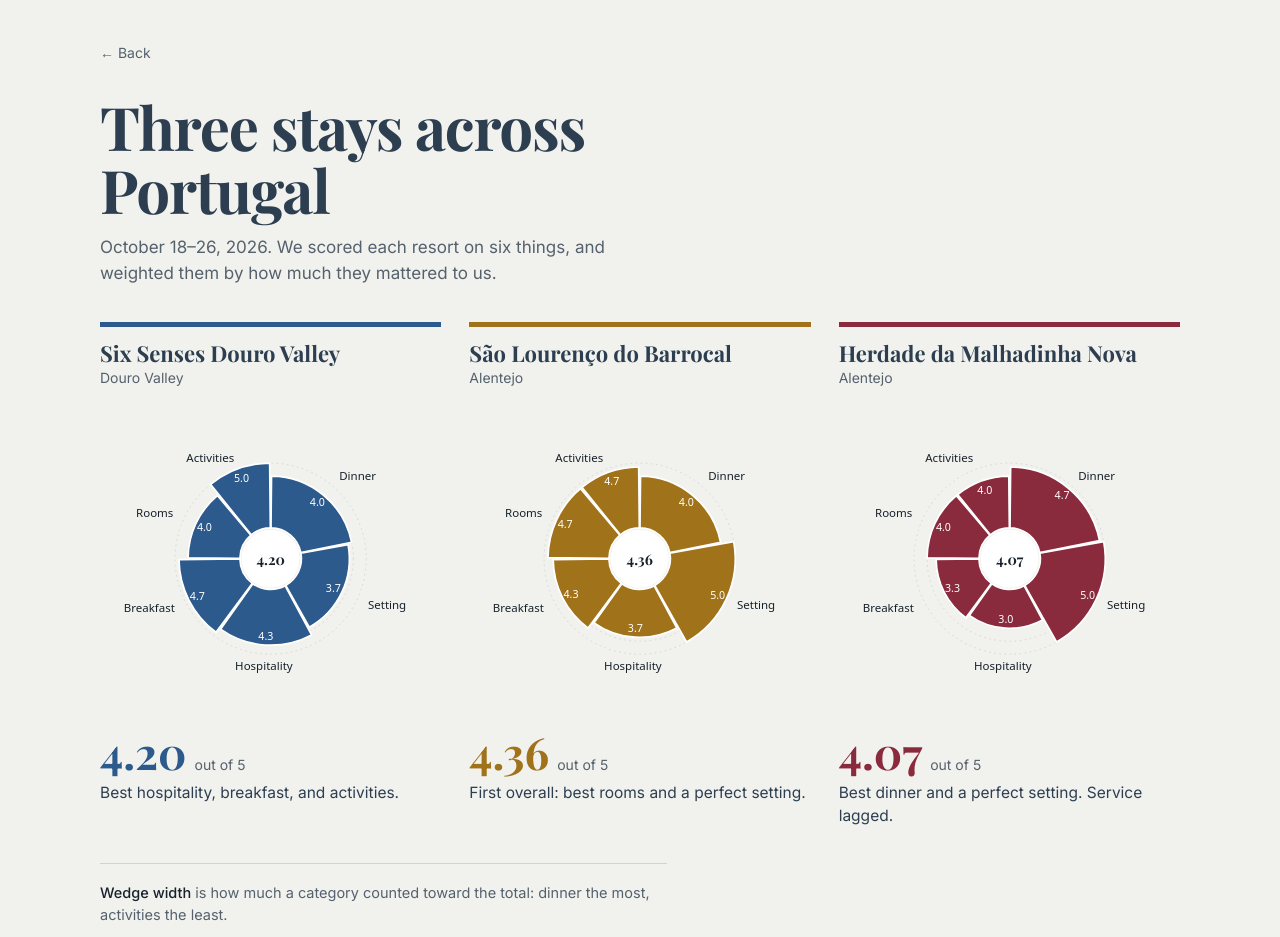
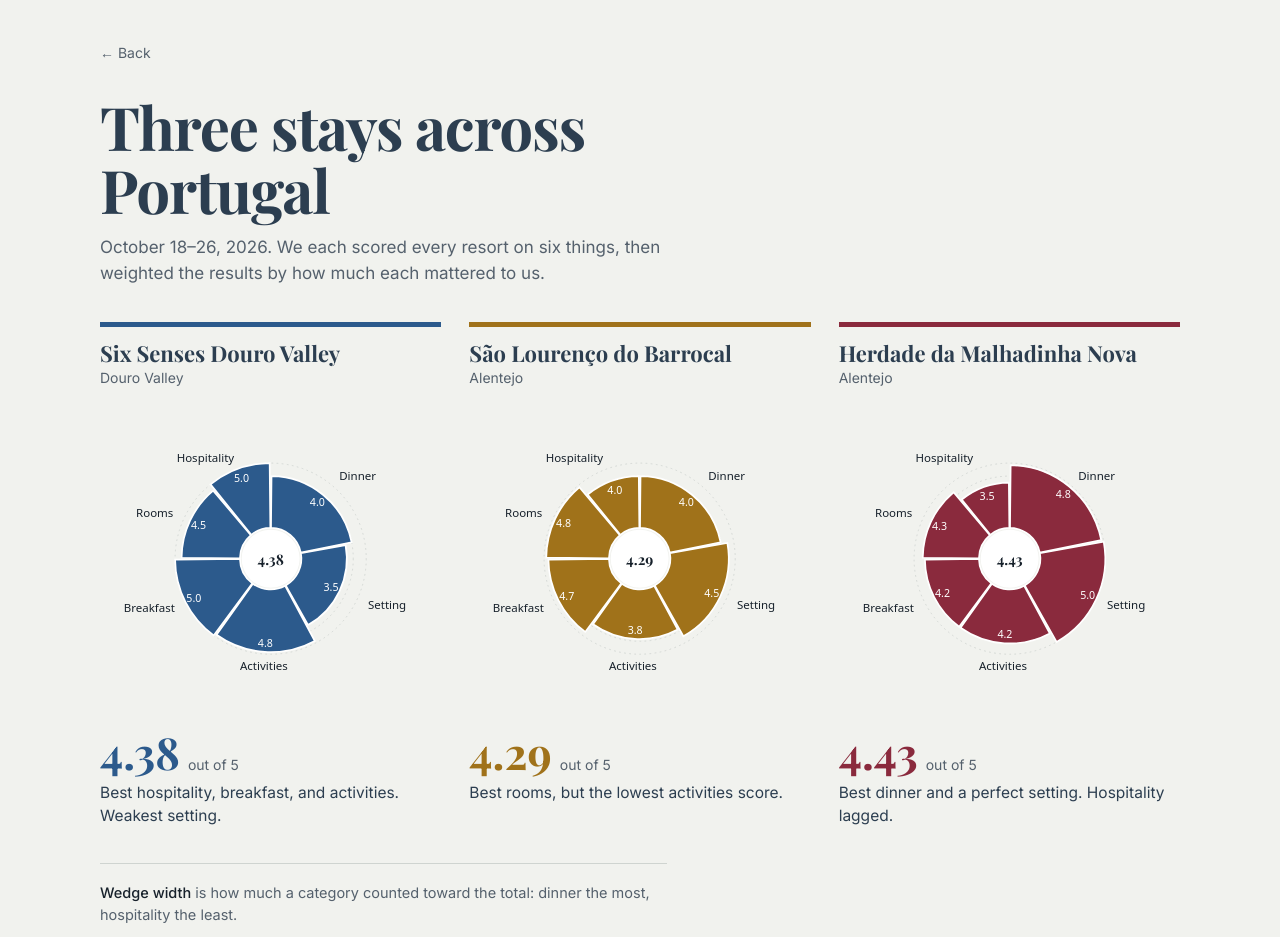
Before and after one commit to andoverjd-cloud/portugal2026, a Next.js app: page /resort-review in a window 1280 px wide. Shown: the top 937 px of the page. Built offline with nearby package versions, Linux system fonts and the light colour scheme; a web font is replaced by a local one.

Commit message:
Update resort review: revised scores, category weights, lede and key text
Activities and Hospitality swapped in weight order; scores now averaged
from both John and Lea; Malhadinha Nova is now overall winner (4.43).

Co-Authored-By: Claude Sonnet 4.6 <noreply@anthropic.com>

```diff
--- a/app/resort-review/page.tsx
+++ b/app/resort-review/page.tsx
@@ -4,35 +4,35 @@ import { useEffect, useRef } from "react";
 const CATS = [
   { n: "Dinner", w: 22 },
   { n: "Setting", w: 20 },
-  { n: "Hospitality", w: 18 },
+  { n: "Activities", w: 18 },
   { n: "Breakfast", w: 15 },
   { n: "Rooms", w: 14 },
-  { n: "Activities", w: 11 },
+  { n: "Hospitality", w: 11 },
 ];
 
 const RESORTS = [
   {
     name: "Six Senses Douro Valley",
     place: "Douro Valley",
-    overall: 4.20,
-    scores: [4.0, 3.7, 4.3, 4.7, 4.0, 5.0],
-    tag: "Best hospitality, breakfast, and activities.",
+    overall: 4.38,
+    scores: [4.0, 3.5, 4.833, 5.0, 4.5, 5.0],
+    tag: "Best hospitality, breakfast, and activities. Weakest setting.",
     color: "#2c5a8c",
   },
   {
     name: "São Lourenço do Barrocal",
     place: "Alentejo",
-    overall: 4.36,
-    scores: [4.0, 5.0, 3.7, 4.3, 4.7, 4.7],
-    tag: "First overall: best rooms and a perfect setting.",
+    overall: 4.29,
+    scores: [4.0, 4.5, 3.833, 4.667, 4.833, 4.0],
+    tag: "Best rooms, but the lowest activities score.",
     color: "#a0721a",
   },
   {
     name: "Herdade da Malhadinha Nova",
     place: "Alentejo",
-    overall: 4.07,
-    scores: [4.7, 5.0, 3.0, 3.3, 4.0, 4.0],
-    tag: "Best dinner and a perfect setting. Service lagged.",
+    overall: 4.43,
+    scores: [4.833, 5.0, 4.167, 4.167, 4.333, 3.5],
+    tag: "Best dinner and a perfect setting. Hospitality lagged.",
     color: "#8a2a3d",
   },
 ];
@@ -105,7 +105,7 @@ export default function ResortReview() {
           Three stays across Portugal
         </h1>
         <p style={{ maxWidth: "54ch", color: "#55616d", marginTop: 14, fontSize: 17 }}>
-          October 18–26, 2026. We scored each resort on six things, and weighted them by how much they mattered to us.
+          October 18–26, 2026. We each scored every resort on six things, then weighted the results by how much each mattered to us.
         </p>
 
         <div style={{ display: "grid", gridTemplateColumns: "repeat(auto-fit, minmax(280px, 1fr))", gap: 28, marginTop: 36 }}>
@@ -128,7 +128,7 @@ export default function ResortReview() {
         </div>
 
         <div style={{ marginTop: 36, paddingTop: 18, borderTop: "1px solid #cfd4d0", display: "grid", gap: 8, color: "#55616d", fontSize: 14.5, maxWidth: "62ch" }}>
-          <p style={{ margin: 0 }}><strong style={{ color: "#17212b", fontWeight: 500 }}>Wedge width</strong> is how much a category counted toward the total: dinner the most, activities the least.</p>
+          <p style={{ margin: 0 }}><strong style={{ color: "#17212b", fontWeight: 500 }}>Wedge width</strong> is how much a category counted toward the total: dinner the most, hospitality the least.</p>
           <p style={{ margin: 0 }}><strong style={{ color: "#17212b", fontWeight: 500 }}>Wedge reach</strong> is the score, from 1 at the inner ring to 5 at the outer edge. The number in the center is the weighted overall score.</p>
         </div>
       </div>
```
